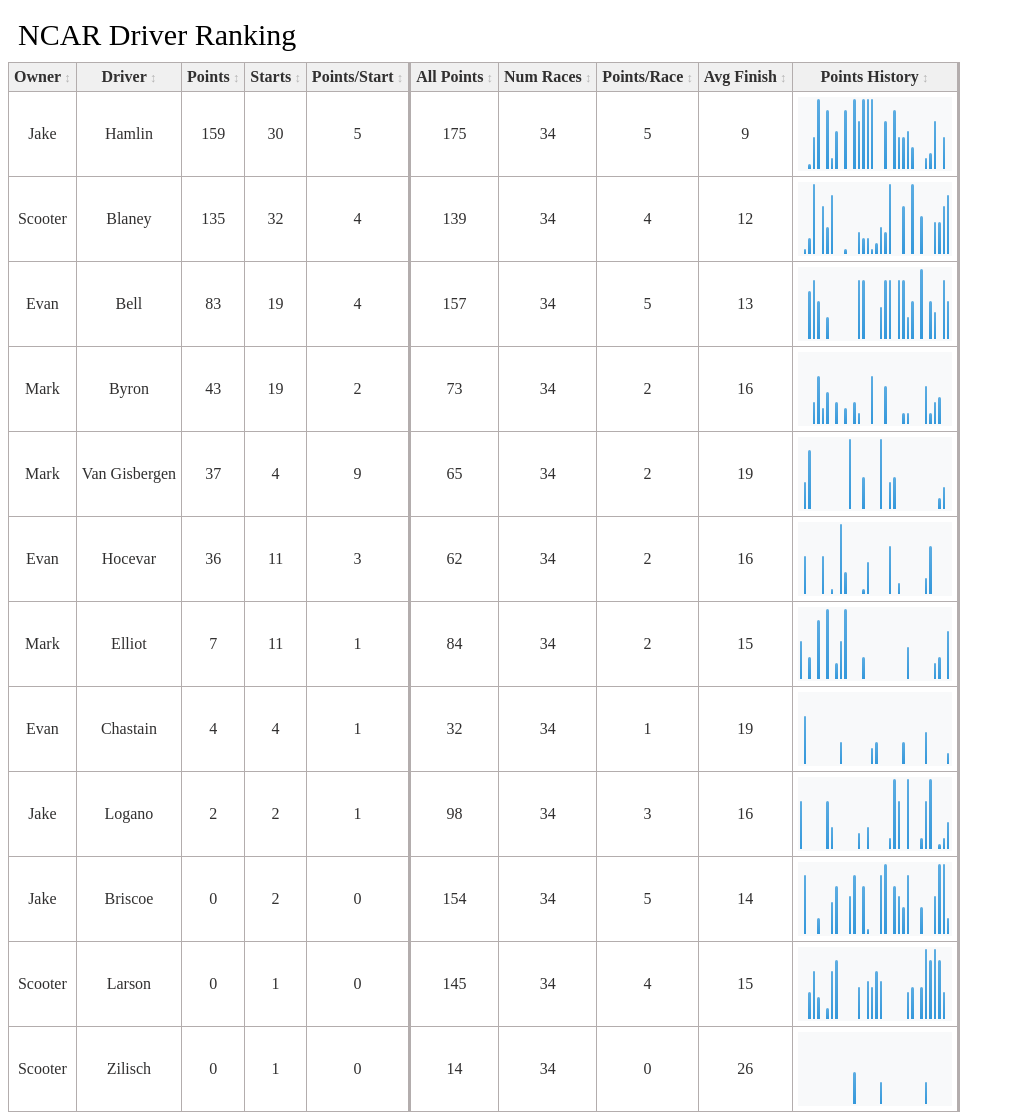
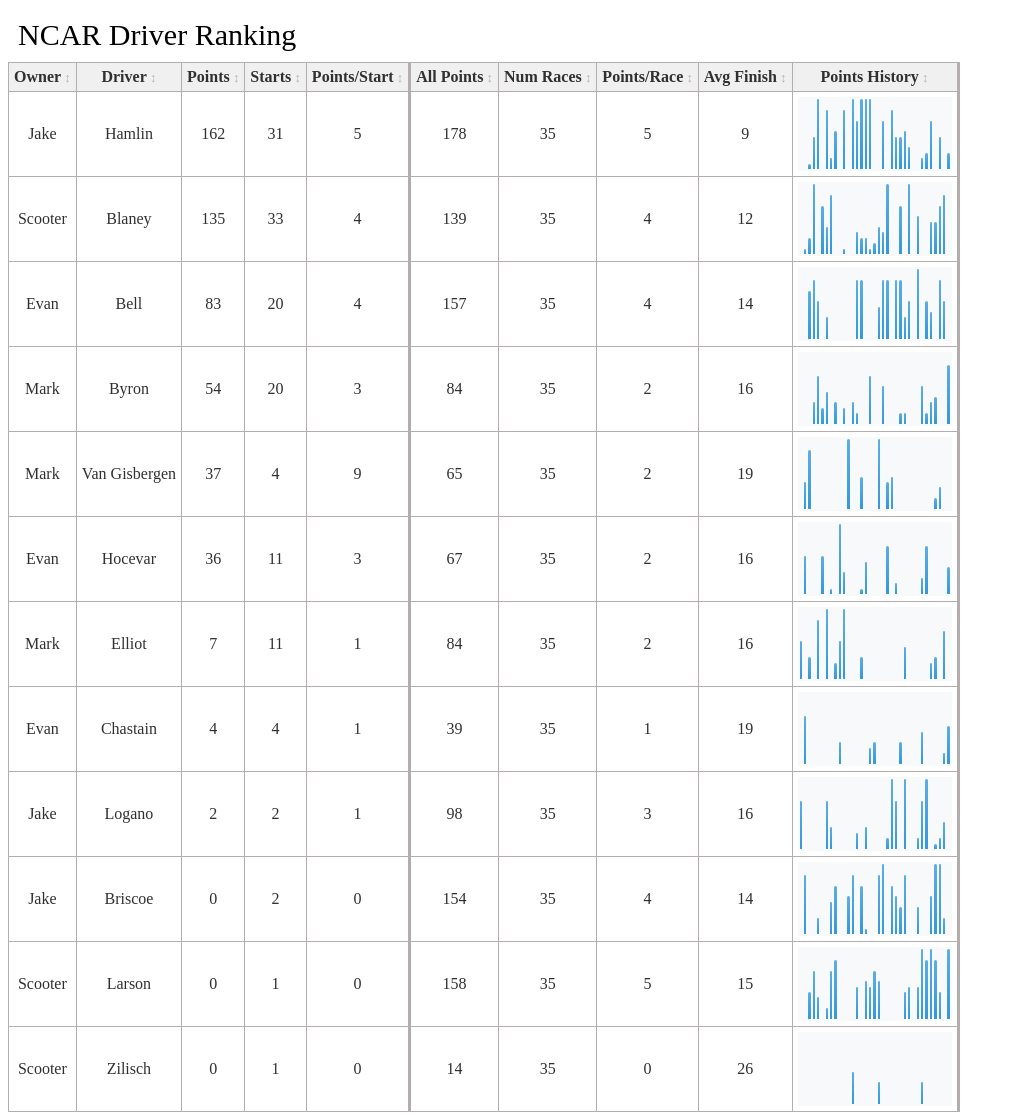
Before and after one commit to ctsv07/ctsv07.github.io, a plain HTML site: page NCAR_drivers.html in a window 1280 px wide. Shown: the whole page, without its empty margins (0-1015 px from the left). Drawn offline with Linux system fonts and the light colour scheme.

Commit message:
10/25 update

```diff
--- a/NCAR_drivers.html
+++ b/NCAR_drivers.html
@@ -120,11 +120,11 @@
 <tr>
     <td>Jake</td>
     <td>Hamlin</td>
-    <td>159</td>
-    <td>30</td>
+    <td>162</td>
+    <td>31</td>
     <td class="strong">5</td>
-    <td>175</td>
-    <td>34</td>
+    <td>178</td>
+    <td>35</td>
     <td>5</td>
     <td>9</td>
     <td class="strong">
@@ -137,10 +137,10 @@
     <td>Scooter</td>
     <td>Blaney</td>
     <td>135</td>
-    <td>32</td>
+    <td>33</td>
     <td class="strong">4</td>
     <td>139</td>
-    <td>34</td>
+    <td>35</td>
     <td>4</td>
     <td>12</td>
     <td class="strong">
@@ -153,12 +153,12 @@
     <td>Evan</td>
     <td>Bell</td>
     <td>83</td>
-    <td>19</td>
+    <td>20</td>
     <td class="strong">4</td>
     <td>157</td>
-    <td>34</td>
-    <td>5</td>
-    <td>13</td>
+    <td>35</td>
+    <td>4</td>
+    <td>14</td>
     <td class="strong">
         <div class="container">
             <div class="chart" id="D20-chart"></div>
@@ -168,11 +168,11 @@
 <tr>
     <td>Mark</td>
     <td>Byron</td>
-    <td>43</td>
-    <td>19</td>
-    <td class="strong">2</td>
-    <td>73</td>
-    <td>34</td>
+    <td>54</td>
+    <td>20</td>
+    <td class="strong">3</td>
+    <td>84</td>
+    <td>35</td>
     <td>2</td>
     <td>16</td>
     <td class="strong">
@@ -188,7 +188,7 @@
     <td>4</td>
     <td class="strong">9</td>
     <td>65</td>
-    <td>34</td>
+    <td>35</td>
     <td>2</td>
     <td>19</td>
     <td class="strong">
@@ -203,8 +203,8 @@
     <td>36</td>
     <td>11</td>
     <td class="strong">3</td>
-    <td>62</td>
-    <td>34</td>
+    <td>67</td>
+    <td>35</td>
     <td>2</td>
     <td>16</td>
     <td class="strong">
@@ -220,9 +220,9 @@
     <td>11</td>
     <td class="strong">1</td>
     <td>84</td>
-    <td>34</td>
+    <td>35</td>
     <td>2</td>
-    <td>15</td>
+    <td>16</td>
     <td class="strong">
         <div class="container">
             <div class="chart" id="D9-chart"></div>
@@ -235,8 +235,8 @@
     <td>4</td>
     <td>4</td>
     <td class="strong">1</td>
-    <td>32</td>
-    <td>34</td>
+    <td>39</td>
+    <td>35</td>
     <td>1</td>
     <td>19</td>
     <td class="strong">
@@ -252,7 +252,7 @@
     <td>2</td>
     <td class="strong">1</td>
     <td>98</td>
-    <td>34</td>
+    <td>35</td>
     <td>3</td>
     <td>16</td>
     <td class="strong">
@@ -268,8 +268,8 @@
     <td>2</td>
     <td class="strong">0</td>
     <td>154</td>
-    <td>34</td>
-    <td>5</td>
+    <td>35</td>
+    <td>4</td>
     <td>14</td>
     <td class="strong">
         <div class="container">
@@ -283,9 +283,9 @@
     <td>0</td>
     <td>1</td>
     <td class="strong">0</td>
-    <td>145</td>
-    <td>34</td>
-    <td>4</td>
+    <td>158</td>
+    <td>35</td>
+    <td>5</td>
     <td>15</td>
     <td class="strong">
         <div class="container">
@@ -300,7 +300,7 @@
     <td>1</td>
     <td class="strong">0</td>
     <td>14</td>
-    <td>34</td>
+    <td>35</td>
     <td>0</td>
     <td>26</td>
     <td class="strong">
@@ -337,40 +337,40 @@ document.querySelectorAll('th').forEach((th, i) => {
 /* Points history data. */
 let maxValue = 13;
 let D11Points = [
-    {value: 0},{value: 0},{value: 1},{value: 6},{value: 13},{value: 0},{value: 11},{value: 2},{value: 7},{value: 0},{value: 11},{value: 0},{value: 13},{value: 9},{value: 13},{value: 13},{value: 13},{value: 0},{value: 0},{value: 9},{value: 0},{value: 11},{value: 6},{value: 6},{value: 7},{value: 4},{value: 0},{value: 0},{value: 2},{value: 3},{value: 9},{value: 0},{value: 6},{value: 0}
+    {value: 0},{value: 0},{value: 1},{value: 6},{value: 13},{value: 0},{value: 11},{value: 2},{value: 7},{value: 0},{value: 11},{value: 0},{value: 13},{value: 9},{value: 13},{value: 13},{value: 13},{value: 0},{value: 0},{value: 9},{value: 0},{value: 11},{value: 6},{value: 6},{value: 7},{value: 4},{value: 0},{value: 0},{value: 2},{value: 3},{value: 9},{value: 0},{value: 6},{value: 0},{value: 3}
 ];
 let D12Points = [
-    {value: 0},{value: 1},{value: 3},{value: 13},{value: 0},{value: 9},{value: 5},{value: 11},{value: 0},{value: 0},{value: 1},{value: 0},{value: 0},{value: 4},{value: 3},{value: 3},{value: 1},{value: 2},{value: 5},{value: 4},{value: 13},{value: 0},{value: 0},{value: 9},{value: 0},{value: 13},{value: 0},{value: 7},{value: 0},{value: 0},{value: 6},{value: 6},{value: 9},{value: 11}
+    {value: 0},{value: 1},{value: 3},{value: 13},{value: 0},{value: 9},{value: 5},{value: 11},{value: 0},{value: 0},{value: 1},{value: 0},{value: 0},{value: 4},{value: 3},{value: 3},{value: 1},{value: 2},{value: 5},{value: 4},{value: 13},{value: 0},{value: 0},{value: 9},{value: 0},{value: 13},{value: 0},{value: 7},{value: 0},{value: 0},{value: 6},{value: 6},{value: 9},{value: 11},{value: 0}
 ];
 let D20Points = [
-    {value: 0},{value: 0},{value: 9},{value: 11},{value: 7},{value: 0},{value: 4},{value: 0},{value: 0},{value: 0},{value: 0},{value: 0},{value: 0},{value: 11},{value: 11},{value: 0},{value: 0},{value: 0},{value: 6},{value: 11},{value: 11},{value: 0},{value: 11},{value: 11},{value: 4},{value: 7},{value: 0},{value: 13},{value: 0},{value: 7},{value: 5},{value: 0},{value: 11},{value: 7}
+    {value: 0},{value: 0},{value: 9},{value: 11},{value: 7},{value: 0},{value: 4},{value: 0},{value: 0},{value: 0},{value: 0},{value: 0},{value: 0},{value: 11},{value: 11},{value: 0},{value: 0},{value: 0},{value: 6},{value: 11},{value: 11},{value: 0},{value: 11},{value: 11},{value: 4},{value: 7},{value: 0},{value: 13},{value: 0},{value: 7},{value: 5},{value: 0},{value: 11},{value: 7},{value: 0}
 ];
 let D24Points = [
-    {value: 0},{value: 0},{value: 0},{value: 4},{value: 9},{value: 3},{value: 6},{value: 0},{value: 4},{value: 0},{value: 3},{value: 0},{value: 4},{value: 2},{value: 0},{value: 0},{value: 9},{value: 0},{value: 0},{value: 7},{value: 0},{value: 0},{value: 0},{value: 2},{value: 2},{value: 0},{value: 0},{value: 0},{value: 7},{value: 2},{value: 4},{value: 5},{value: 0},{value: 0}
+    {value: 0},{value: 0},{value: 0},{value: 4},{value: 9},{value: 3},{value: 6},{value: 0},{value: 4},{value: 0},{value: 3},{value: 0},{value: 4},{value: 2},{value: 0},{value: 0},{value: 9},{value: 0},{value: 0},{value: 7},{value: 0},{value: 0},{value: 0},{value: 2},{value: 2},{value: 0},{value: 0},{value: 0},{value: 7},{value: 2},{value: 4},{value: 5},{value: 0},{value: 0},{value: 11}
 ];
 let D97Points = [
-    {value: 0},{value: 5},{value: 11},{value: 0},{value: 0},{value: 0},{value: 0},{value: 0},{value: 0},{value: 0},{value: 0},{value: 13},{value: 0},{value: 0},{value: 6},{value: 0},{value: 0},{value: 0},{value: 13},{value: 0},{value: 5},{value: 6},{value: 0},{value: 0},{value: 0},{value: 0},{value: 0},{value: 0},{value: 0},{value: 0},{value: 0},{value: 2},{value: 4},{value: 0}
+    {value: 0},{value: 5},{value: 11},{value: 0},{value: 0},{value: 0},{value: 0},{value: 0},{value: 0},{value: 0},{value: 0},{value: 13},{value: 0},{value: 0},{value: 6},{value: 0},{value: 0},{value: 0},{value: 13},{value: 0},{value: 5},{value: 6},{value: 0},{value: 0},{value: 0},{value: 0},{value: 0},{value: 0},{value: 0},{value: 0},{value: 0},{value: 2},{value: 4},{value: 0},{value: 0}
 ];
 let D77Points = [
-    {value: 0},{value: 7},{value: 0},{value: 0},{value: 0},{value: 7},{value: 0},{value: 1},{value: 0},{value: 13},{value: 4},{value: 0},{value: 0},{value: 0},{value: 1},{value: 6},{value: 0},{value: 0},{value: 0},{value: 0},{value: 9},{value: 0},{value: 2},{value: 0},{value: 0},{value: 0},{value: 0},{value: 0},{value: 3},{value: 9},{value: 0},{value: 0},{value: 0},{value: 0}
+    {value: 0},{value: 7},{value: 0},{value: 0},{value: 0},{value: 7},{value: 0},{value: 1},{value: 0},{value: 13},{value: 4},{value: 0},{value: 0},{value: 0},{value: 1},{value: 6},{value: 0},{value: 0},{value: 0},{value: 0},{value: 9},{value: 0},{value: 2},{value: 0},{value: 0},{value: 0},{value: 0},{value: 0},{value: 3},{value: 9},{value: 0},{value: 0},{value: 0},{value: 0},{value: 5}
 ];
 let D9Points = [
-    {value: 7},{value: 0},{value: 4},{value: 0},{value: 11},{value: 0},{value: 13},{value: 0},{value: 3},{value: 7},{value: 13},{value: 0},{value: 0},{value: 0},{value: 4},{value: 0},{value: 0},{value: 0},{value: 0},{value: 0},{value: 0},{value: 0},{value: 0},{value: 0},{value: 6},{value: 0},{value: 0},{value: 0},{value: 0},{value: 0},{value: 3},{value: 4},{value: 0},{value: 9}
+    {value: 7},{value: 0},{value: 4},{value: 0},{value: 11},{value: 0},{value: 13},{value: 0},{value: 3},{value: 7},{value: 13},{value: 0},{value: 0},{value: 0},{value: 4},{value: 0},{value: 0},{value: 0},{value: 0},{value: 0},{value: 0},{value: 0},{value: 0},{value: 0},{value: 6},{value: 0},{value: 0},{value: 0},{value: 0},{value: 0},{value: 3},{value: 4},{value: 0},{value: 9},{value: 0}
 ];
 let D1Points = [
-    {value: 0},{value: 9},{value: 0},{value: 0},{value: 0},{value: 0},{value: 0},{value: 0},{value: 0},{value: 4},{value: 0},{value: 0},{value: 0},{value: 0},{value: 0},{value: 0},{value: 3},{value: 4},{value: 0},{value: 0},{value: 0},{value: 0},{value: 0},{value: 4},{value: 0},{value: 0},{value: 0},{value: 0},{value: 6},{value: 0},{value: 0},{value: 0},{value: 0},{value: 2}
+    {value: 0},{value: 9},{value: 0},{value: 0},{value: 0},{value: 0},{value: 0},{value: 0},{value: 0},{value: 4},{value: 0},{value: 0},{value: 0},{value: 0},{value: 0},{value: 0},{value: 3},{value: 4},{value: 0},{value: 0},{value: 0},{value: 0},{value: 0},{value: 4},{value: 0},{value: 0},{value: 0},{value: 0},{value: 6},{value: 0},{value: 0},{value: 0},{value: 0},{value: 2},{value: 7}
 ];
 let D22Points = [
-    {value: 9},{value: 0},{value: 0},{value: 0},{value: 0},{value: 0},{value: 9},{value: 4},{value: 0},{value: 0},{value: 0},{value: 0},{value: 0},{value: 3},{value: 0},{value: 4},{value: 0},{value: 0},{value: 0},{value: 0},{value: 2},{value: 13},{value: 9},{value: 0},{value: 13},{value: 0},{value: 0},{value: 2},{value: 9},{value: 13},{value: 0},{value: 1},{value: 2},{value: 5}
+    {value: 9},{value: 0},{value: 0},{value: 0},{value: 0},{value: 0},{value: 9},{value: 4},{value: 0},{value: 0},{value: 0},{value: 0},{value: 0},{value: 3},{value: 0},{value: 4},{value: 0},{value: 0},{value: 0},{value: 0},{value: 2},{value: 13},{value: 9},{value: 0},{value: 13},{value: 0},{value: 0},{value: 2},{value: 9},{value: 13},{value: 0},{value: 1},{value: 2},{value: 5},{value: 0}
 ];
 let D19Points = [
-    {value: 0},{value: 11},{value: 0},{value: 0},{value: 3},{value: 0},{value: 0},{value: 6},{value: 9},{value: 0},{value: 0},{value: 7},{value: 11},{value: 0},{value: 9},{value: 1},{value: 0},{value: 0},{value: 11},{value: 13},{value: 0},{value: 9},{value: 7},{value: 5},{value: 11},{value: 0},{value: 0},{value: 5},{value: 0},{value: 0},{value: 7},{value: 13},{value: 13},{value: 3}
+    {value: 0},{value: 11},{value: 0},{value: 0},{value: 3},{value: 0},{value: 0},{value: 6},{value: 9},{value: 0},{value: 0},{value: 7},{value: 11},{value: 0},{value: 9},{value: 1},{value: 0},{value: 0},{value: 11},{value: 13},{value: 0},{value: 9},{value: 7},{value: 5},{value: 11},{value: 0},{value: 0},{value: 5},{value: 0},{value: 0},{value: 7},{value: 13},{value: 13},{value: 3},{value: 0}
 ];
 let D5Points = [
-    {value: 0},{value: 0},{value: 5},{value: 9},{value: 4},{value: 0},{value: 2},{value: 9},{value: 11},{value: 0},{value: 0},{value: 0},{value: 0},{value: 6},{value: 0},{value: 7},{value: 6},{value: 9},{value: 7},{value: 0},{value: 0},{value: 0},{value: 0},{value: 0},{value: 5},{value: 6},{value: 0},{value: 6},{value: 13},{value: 11},{value: 13},{value: 11},{value: 5},{value: 0}
+    {value: 0},{value: 0},{value: 5},{value: 9},{value: 4},{value: 0},{value: 2},{value: 9},{value: 11},{value: 0},{value: 0},{value: 0},{value: 0},{value: 6},{value: 0},{value: 7},{value: 6},{value: 9},{value: 7},{value: 0},{value: 0},{value: 0},{value: 0},{value: 0},{value: 5},{value: 6},{value: 0},{value: 6},{value: 13},{value: 11},{value: 13},{value: 11},{value: 5},{value: 0},{value: 13}
 ];
 let D88Points = [
-    {value: 0},{value: 0},{value: 0},{value: 0},{value: 0},{value: 0},{value: 0},{value: 0},{value: 0},{value: 0},{value: 0},{value: 0},{value: 6},{value: 0},{value: 0},{value: 0},{value: 0},{value: 0},{value: 4},{value: 0},{value: 0},{value: 0},{value: 0},{value: 0},{value: 0},{value: 0},{value: 0},{value: 0},{value: 4},{value: 0},{value: 0},{value: 0},{value: 0},{value: 0}
+    {value: 0},{value: 0},{value: 0},{value: 0},{value: 0},{value: 0},{value: 0},{value: 0},{value: 0},{value: 0},{value: 0},{value: 0},{value: 6},{value: 0},{value: 0},{value: 0},{value: 0},{value: 0},{value: 4},{value: 0},{value: 0},{value: 0},{value: 0},{value: 0},{value: 0},{value: 0},{value: 0},{value: 0},{value: 4},{value: 0},{value: 0},{value: 0},{value: 0},{value: 0},{value: 0}
 ];
 
 
```
Also changed, not shown: index.html (+6 -2 lines), drivers/NCAR_drivers.txt, schedules/NCAR_schedule.txt.
